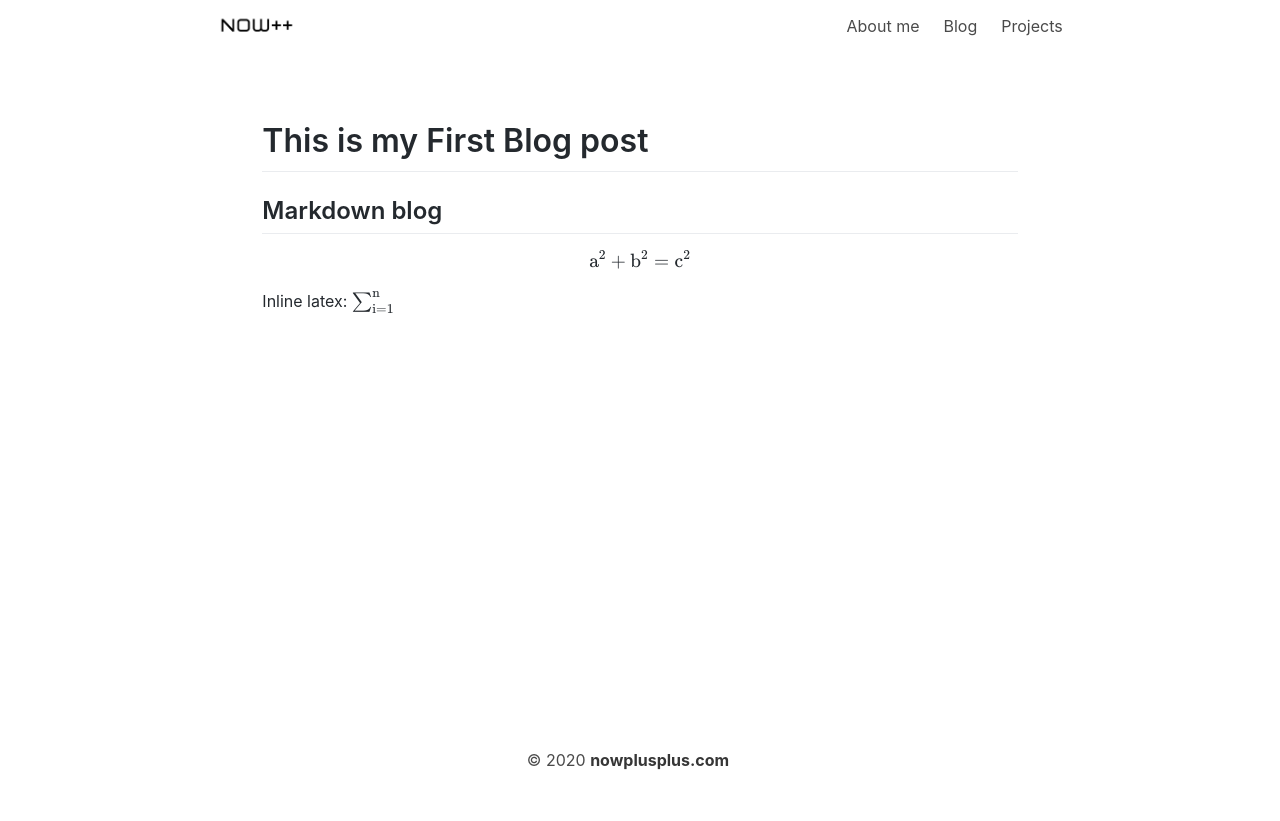
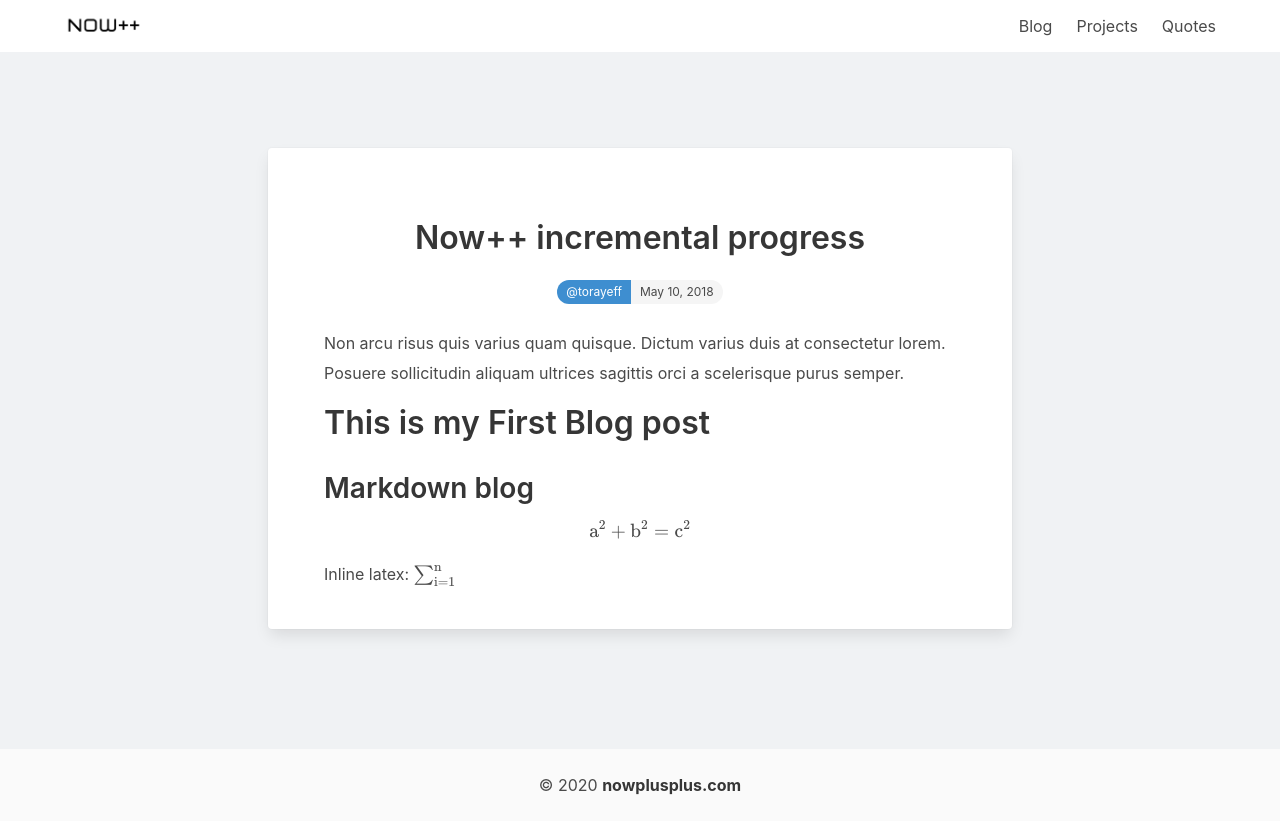
Before and after one commit to torayeff/next-blog, a Next.js app: page /post in a window 1280 px wide. Before the commit the page ends 800 px from the top, so only its background shows below. Built offline with nearby package versions, Linux system fonts and the light colour scheme.

Commit message:
clean design

```diff
--- /dev/null
+++ b/components/Article.js
@@ -0,0 +1,28 @@
+export default function Articl({ children }) {
+  return (
+    <div className="container">
+      <section className="articles">
+        <div className="column is-8 is-offset-2">
+          <div className="card article">
+            <div className="card-content">
+              <div className="media">
+                <div className="media-content has-text-centered">
+                  <p className="title article-title">Now++ incremental progress</p>
+                  <div className="tags has-addons level-item">
+                    <span className="tag is-rounded is-info">@torayeff</span>
+                    <span className="tag is-rounded">May 10, 2018</span>
+                  </div>
+                </div>
+              </div>
+              <div className="content article-body">
+                <p>Non arcu risus quis varius quam quisque. Dictum varius duis at consectetur lorem. Posuere
+                  sollicitudin aliquam ultrices sagittis orci a scelerisque purus semper. </p>
+                {children}
+              </div>
+            </div>
+          </div>
+        </div>
+      </section>
+    </div>
+  );
+}
--- a/components/Footer.js
+++ b/components/Footer.js
@@ -2,16 +2,12 @@ import React from "react";
 
 export default function Footer() {
   return (
-    <div className="columns is-centered footer-bottom">
-      <div className="column is-8">
-        <footer className="footer">
-          <div className="content has-text-centered">
-            <p>
-              © 2020 <strong>nowplusplus.com</strong>
-            </p>
-          </div>
-        </footer>
+    <footer className="footer footer-bottom">
+      <div className="content has-text-centered">
+        <p>
+          © 2020 <strong>nowplusplus.com</strong>
+        </p>
       </div>
-    </div>
+    </footer>
   );
 }
--- a/components/Header.js
+++ b/components/Header.js
@@ -1,4 +1,4 @@
-import React, { useState } from "react";
+import React, {useState} from "react";
 
 export default function Header() {
   const [isBurgerActive, activateBurger] = useState(false);
@@ -8,8 +8,6 @@ export default function Header() {
   }
 
   return (
-    <div className="columns is-centered">
-      <div className="column is-8">
     <nav className="navbar">
       <div className="container">
 
@@ -28,15 +26,13 @@ export default function Header() {
 
         <div id="navbarMenu" className={`navbar-menu ${isBurgerActive ? "is-active" : ""}`}>
           <div className="navbar-end">
-                <a className="navbar-item">About me</a>
             <a className="navbar-item">Blog</a>
             <a className="navbar-item">Projects</a>
+            <a className="navbar-item">Quotes</a>
           </div>
         </div>
 
       </div>
     </nav>
-      </div>
-    </div>
   );
 }
--- a/components/Layout.js
+++ b/components/Layout.js
@@ -9,17 +9,11 @@ export default function Layout({children, title}) {
       <Head>
         <title>{title}</title>
         <meta name="viewport" content="initial-scale=1.0, width=device-width"/>
-        <link rel="icon" type="image/png" sizes="512x512" href="/favicon.png"/>
+        <link rel="icon" type="image/png" sizes="64x64" href="/favicon.png"/>
       </Head>
-      <div className="wrapper">
-        <Header/>
-        <div className="columns is-centered">
-          <div className="column is-8">
-            {children}
-          </div>
-        </div>
-        <Footer/>
-      </div>
+      <Header/>
+      {children}
+      <Footer/>
     </>
   );
 }
--- a/package.json
+++ b/package.json
@@ -14,7 +14,6 @@
     "react": "16.13.1",
     "react-dom": "16.13.1",
     "react-markdown": "^4.3.1",
-    "react-particles-js": "^3.2.1",
     "sass": "^1.26.8"
   }
 }
--- a/pages/index.js
+++ b/pages/index.js
@@ -3,7 +3,9 @@ import Layout from "../components/Layout";
 
 export default function Index() {
   return (
-    <Layout title="Agajan Torayev">
-    </Layout>
+    <>
+      <Layout title="Agajan Torayev">
+      </Layout>
+    </>
   );
 }
--- a/pages/post.js
+++ b/pages/post.js
@@ -5,6 +5,7 @@ import renderMathInElement from "../modules/auto-render";
 import Layout from "../components/Layout";
 import path from "path";
 import fs from "fs";
+import Article from "../components/Article";
 
 function Post({ post }) {
   useEffect(() => {
@@ -23,9 +24,11 @@ function Post({ post }) {
         <link rel="stylesheet" href="/css/github-markdown.css" />
         <link rel="stylesheet" href="/css/katex.min.css" />
       </Head>
-      <article className="markdown-body" id="article">
-        <ReactMarkdown source={post} />
-      </article>
+      <Article>
+        <div id="article">
+          <ReactMarkdown source={post} />
+        </div>
+      </Article>
     </Layout>
   );
 }
--- a/styles/global.css
+++ b/styles/global.css
@@ -9,3 +9,72 @@
     bottom: 0;
     width: 100%;
 }
+
+html,body {
+    font-family: -apple-system, BlinkMacSystemFont, "Segoe UI", Roboto, Oxygen-Sans, Ubuntu, Cantarell, "Helvetica Neue", sans-serif;
+    font-size: 14px;
+    background: #F0F2F4;
+}
+.navbar.is-white {
+    background: #F0F2F4;
+}
+.navbar-brand .brand-text {
+    font-size: 1.11rem;
+    font-weight: bold;
+}
+.hero-body
+{
+    /*background-image: url(https://upload.wikimedia.org/wikipedia/commons/thumb/f/f6/Plum_trees_Kitano_Tenmangu.jpg/1200px-Plum_trees_Kitano_Tenmangu.jpg);*/
+    background-position: center;
+    background-size: cover;
+    background-repeat: no-repeat;
+    height: 200px;
+}
+.articles {
+    margin: 5rem 0;
+    /*margin-top: -200px;*/
+}
+.articles .content p {
+    line-height: 1.9;
+    margin: 15px 0;
+}
+.author-image {
+    position: absolute;
+    top: -30px;
+    left: 50%;
+    width: 60px;
+    height: 60px;
+    margin-left: -30px;
+    border: 3px solid #ccc;
+    border-radius: 50%;
+}
+.media-center {
+    display: block;
+    margin-bottom: 1rem;
+}
+.media-content {
+    margin-top: 3rem;
+}
+.article, .promo-block {
+    margin-top: 6rem;
+}
+div.column.is-8:first-child {
+    padding-top: 0;
+    margin-top: 0;
+}
+.article-title {
+    font-size: 2rem;
+    font-weight: lighter;
+    line-height: 2;
+}
+.article-subtitle {
+    color: #909AA0;
+    margin-bottom: 3rem;
+}
+.article-body {
+    line-height: 1.4;
+    margin: 0 2rem;
+}
+.promo-block .container {
+    margin: 1rem 5rem;
+}
--- a/styles/styles.scss
+++ b/styles/styles.scss
@@ -1,5 +1,5 @@
 @charset "utf-8";
 
-$footer-background-color: #fff;
-$footer-padding: 0rem 1.5rem 1rem;
+//$footer-background-color: #EFF2F4;
+$footer-padding: 1.5rem;
 @import "../node_modules/bulma/bulma.sass";
```
Also changed, not shown: components/Hero.js (added, +15 -0 lines), public/favicon.png. Lines whose indentation alone changed are shown as unchanged.
